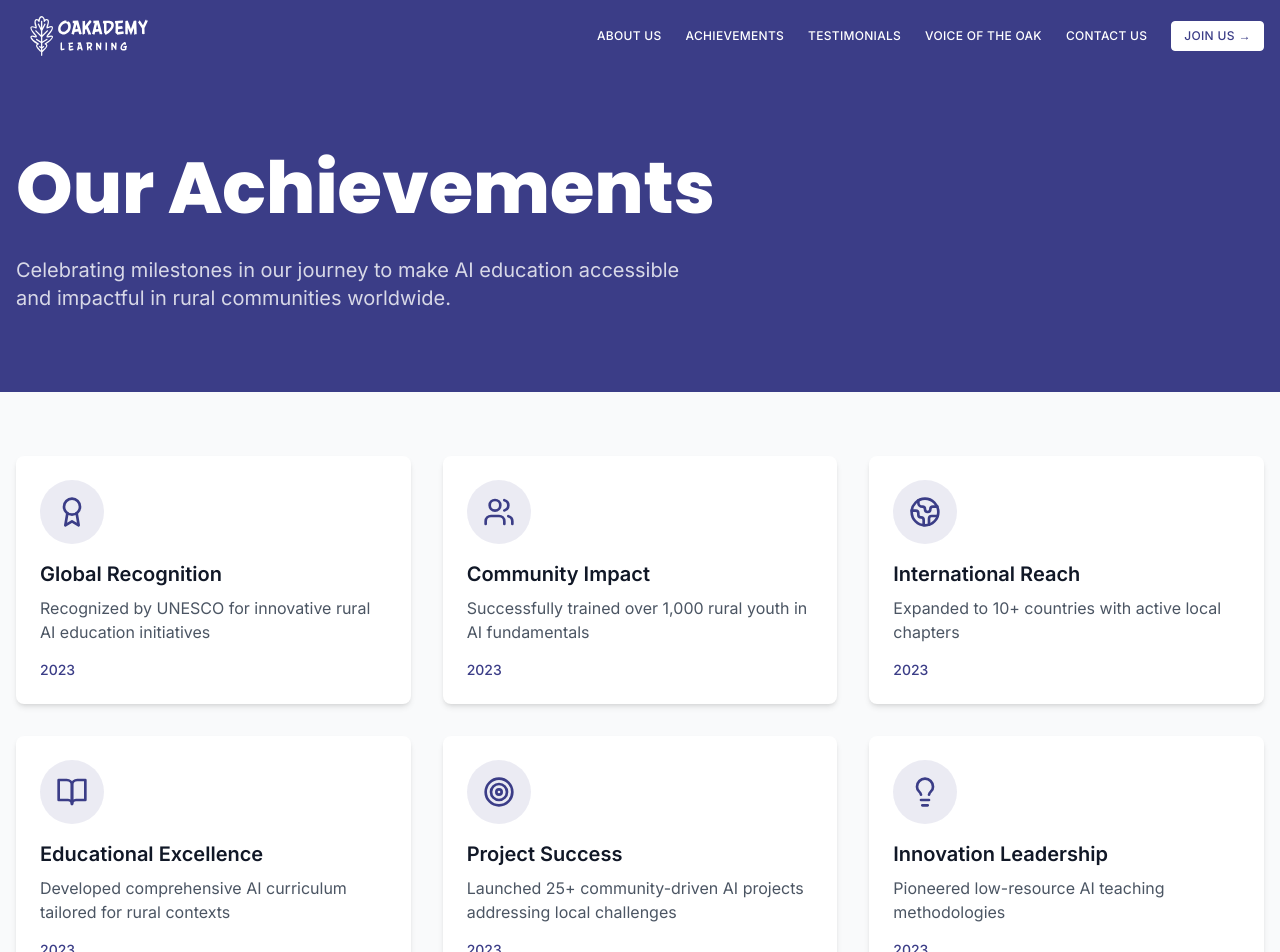
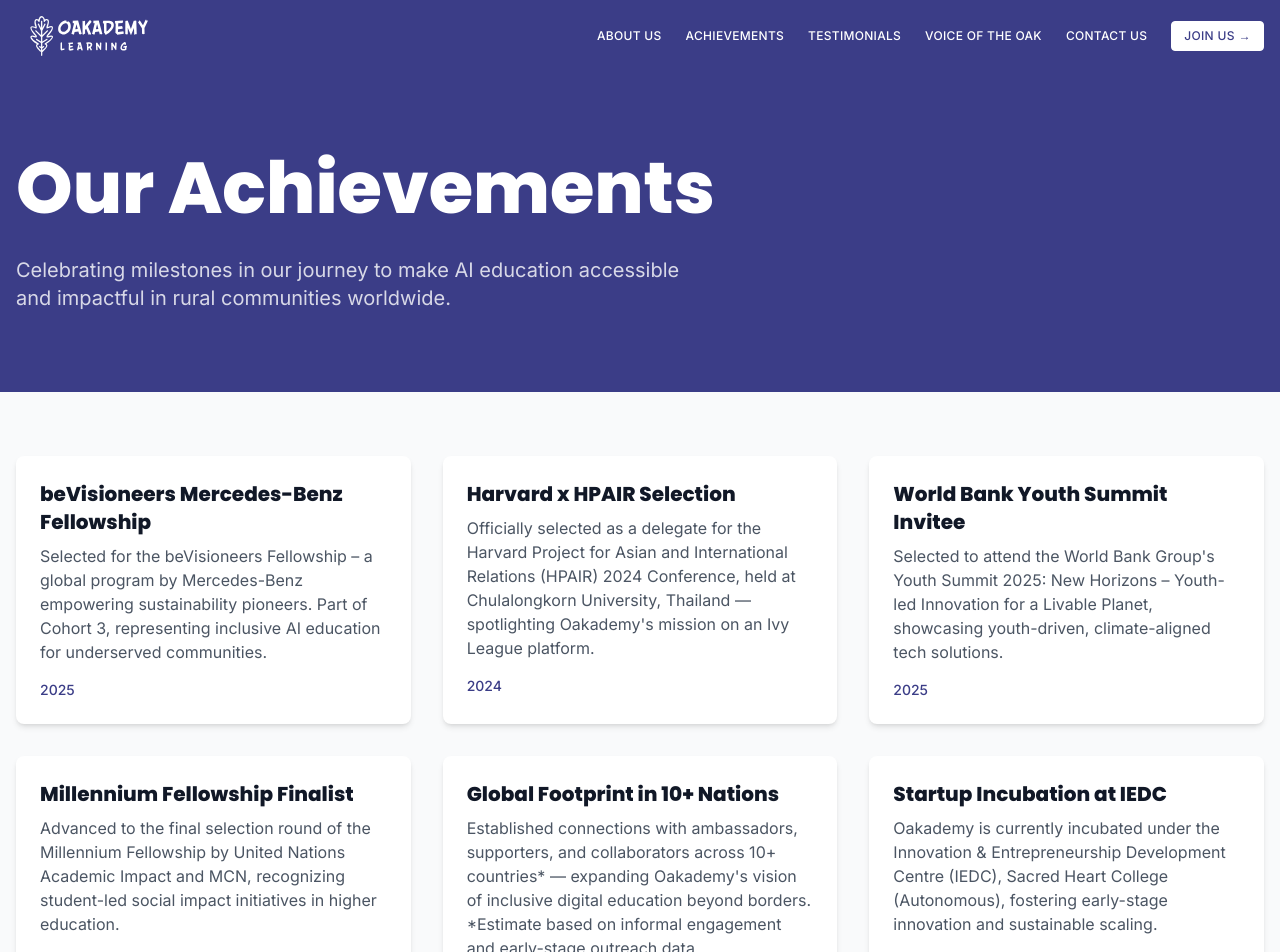
Before and after one commit to abinthm/OAKADEMY, a React (Vite) app: page /achievements in a window 1280 px wide. Shown: the top 952 px of the page. Built offline with nearby package versions, Linux system fonts and the light colour scheme; no server answers; a web font is replaced by a local one.

Commit message:
Revise AchievementsPage to include updated accolades for 2024 and 2025, highlighting the beVisioneers Fellowship, Harvard x HPAIR selection, and Global Social Impact Award nomination, while removing outdated entries for improved relevance and clarity.

```diff
--- a/src/pages/AchievementsPage.tsx
+++ b/src/pages/AchievementsPage.tsx
@@ -1,46 +1,44 @@
 import React from 'react';
 import { motion } from 'framer-motion';
-import { Award, Users, Globe2, BookOpen, Target, Lightbulb } from 'lucide-react';
 import ContactUs from '../components/ContactUs';
 
 const AchievementsPage = () => {
   const achievements = [
     {
-      icon: <Award className="w-8 h-8" />,
-      title: "Global Recognition",
-      description: "Recognized by UNESCO for innovative rural AI education initiatives",
-      year: "2023"
+      title: 'beVisioneers Mercedes-Benz Fellowship',
+      description: 'Selected for the beVisioneers Fellowship – a global program by Mercedes-Benz empowering sustainability pioneers. Part of Cohort 3, representing inclusive AI education for underserved communities.',
+      year: '2025',
     },
     {
-      icon: <Users className="w-8 h-8" />,
-      title: "Community Impact",
-      description: "Successfully trained over 1,000 rural youth in AI fundamentals",
-      year: "2023"
+      title: 'Harvard x HPAIR Selection',
+      description: 'Officially selected as a delegate for the Harvard Project for Asian and International Relations (HPAIR) 2024 Conference, held at Chulalongkorn University, Thailand — spotlighting Oakademy\'s mission on an Ivy League platform.',
+      year: '2024',
     },
     {
-      icon: <Globe2 className="w-8 h-8" />,
-      title: "International Reach",
-      description: "Expanded to 10+ countries with active local chapters",
-      year: "2023"
+      title: 'World Bank Youth Summit Invitee',
+      description: 'Selected to attend the World Bank Group\'s Youth Summit 2025: New Horizons – Youth-led Innovation for a Livable Planet, showcasing youth-driven, climate-aligned tech solutions.',
+      year: '2025',
     },
     {
-      icon: <BookOpen className="w-8 h-8" />,
-      title: "Educational Excellence",
-      description: "Developed comprehensive AI curriculum tailored for rural contexts",
-      year: "2023"
+      title: 'Millennium Fellowship Finalist',
+      description: 'Advanced to the final selection round of the Millennium Fellowship by United Nations Academic Impact and MCN, recognizing student-led social impact initiatives in higher education.',
+      year: '2025',
     },
     {
-      icon: <Target className="w-8 h-8" />,
-      title: "Project Success",
-      description: "Launched 25+ community-driven AI projects addressing local challenges",
-      year: "2023"
+      title: 'Global Footprint in 10+ Nations',
+      description: 'Established connections with ambassadors, supporters, and collaborators across 10+ countries* — expanding Oakademy\'s vision of inclusive digital education beyond borders. *Estimate based on informal engagement and early-stage outreach data.',
+      year: '2025',
     },
     {
-      icon: <Lightbulb className="w-8 h-8" />,
-      title: "Innovation Leadership",
-      description: "Pioneered low-resource AI teaching methodologies",
-      year: "2023"
-    }
+      title: 'Startup Incubation at IEDC',
+      description: 'Oakademy is currently incubated under the Innovation & Entrepreneurship Development Centre (IEDC), Sacred Heart College (Autonomous), fostering early-stage innovation and sustainable scaling.',
+      year: '2024',
+    },
+    {
+      title: 'Global Social Impact Award – GEB Paris (Nominee)',
+      description: 'Nominated for the prestigious Global Social Impact Award by the Global Entrepreneurship Bootcamp (GEB), Paris, recognizing Oakademy\'s grassroots innovation in rural AI education.',
+      year: '2024',
+    },
   ];
 
   return (
@@ -74,10 +72,7 @@
               transition={{ duration: 0.4, delay: index * 0.1 }}
               className="bg-white p-6 rounded-lg shadow-md hover:shadow-lg transition-shadow"
             >
-              <div className="w-16 h-16 bg-[#3B3D87]/10 rounded-full flex items-center justify-center mb-4">
-                <div className="text-[#3B3D87]">{achievement.icon}</div>
-              </div>
-              <h3 className="text-xl font-bold text-gray-900 mb-2">
+              <h3 className="text-xl font-bold text-gray-900 mb-2 font-['Poppins']">
                 {achievement.title}
               </h3>
               <p className="text-gray-600 mb-4">
```
